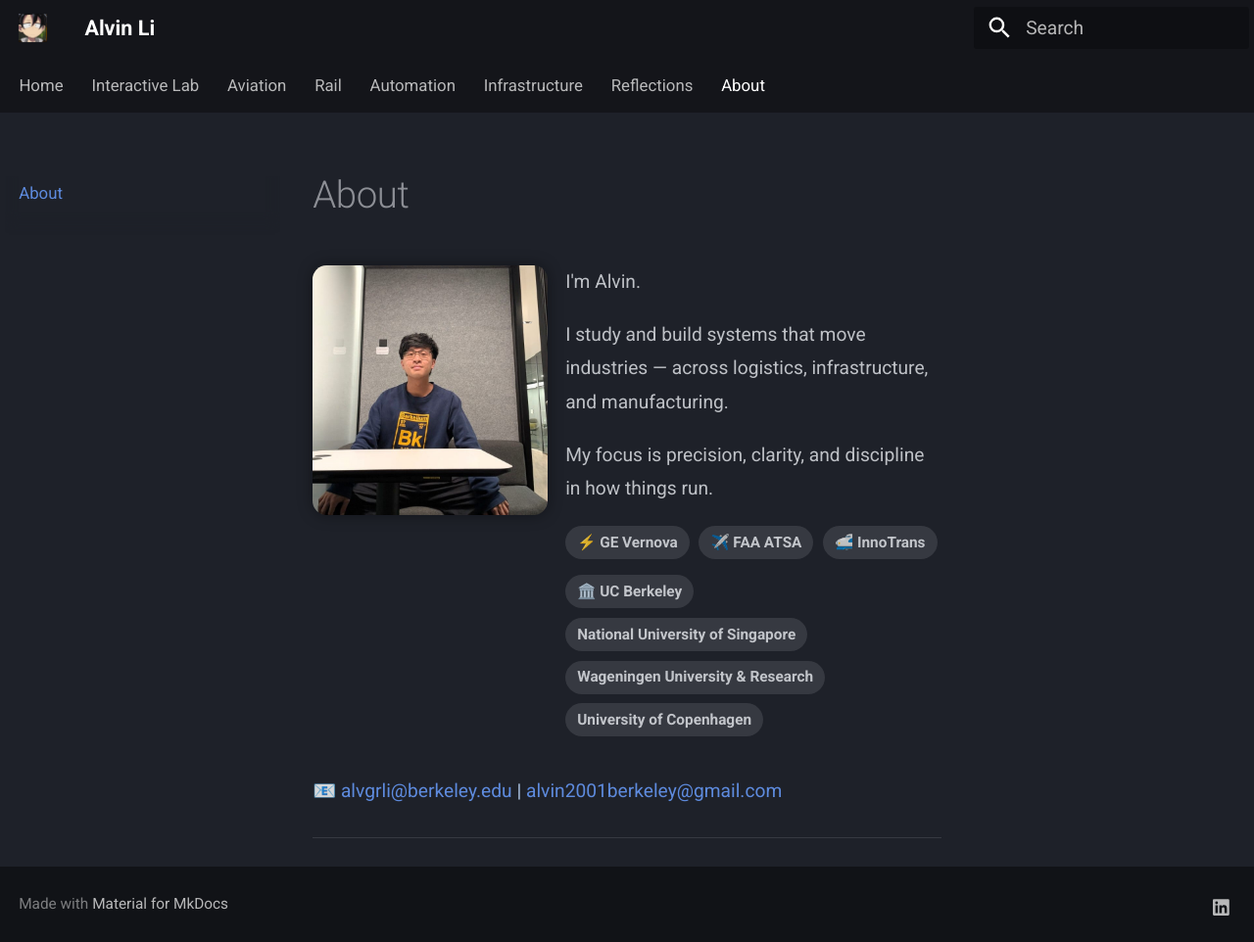
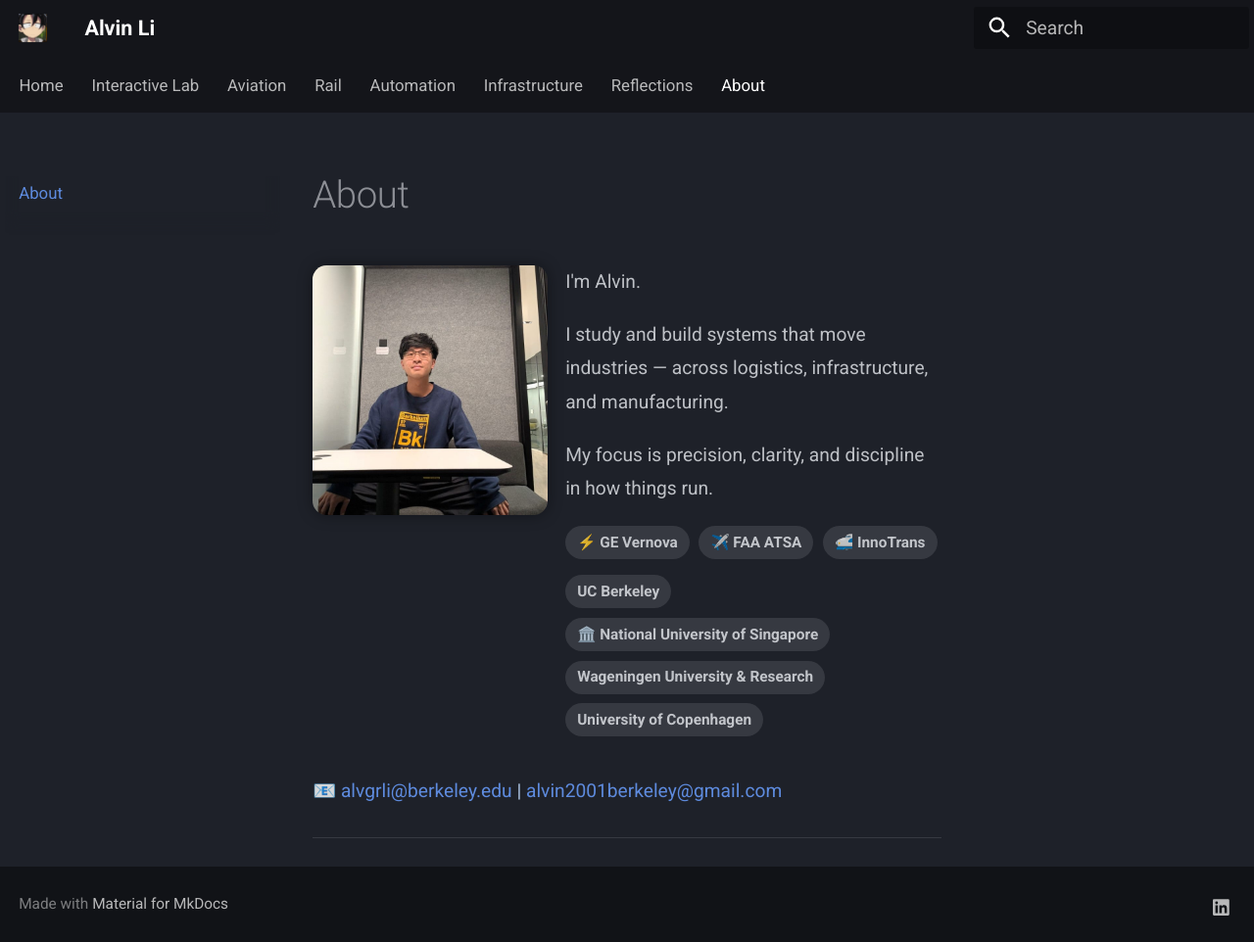
Before and after one commit to alvvvli/alvin-site, an MkDocs documentation site: the page built from docs/about.md, in a window 1280 px wide and 962 px high. Shown: the whole window at 98% size. Built offline with MkDocs 1.6.1 and Material for MkDocs 9.7.7, drawn with Linux system fonts in a browser that asks for light colours; comment, search, counter and statistics services are not loaded.

Commit message:
Fix tag formatting for National University of Singapore

```diff
--- a/docs/about.md
+++ b/docs/about.md
@@ -56,8 +56,8 @@
     </div>
 
   <div class="md-tags">
-      <span class="md-tag">🏛️ UC Berkeley</span>
-      <span class="md-tag">National University of Singapore</span>
+      <span class="md-tag">UC Berkeley</span>
+      <span class="md-tag">🏛️ National University of Singapore</span>
       <span class="md-tag">Wageningen University &amp; Research</span>
       <span class="md-tag">University of Copenhagen</span>
   </div>
```
